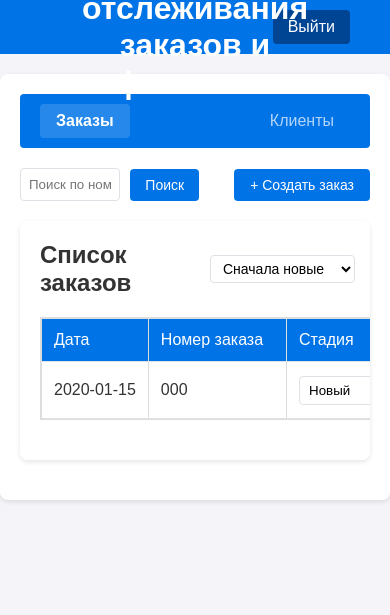
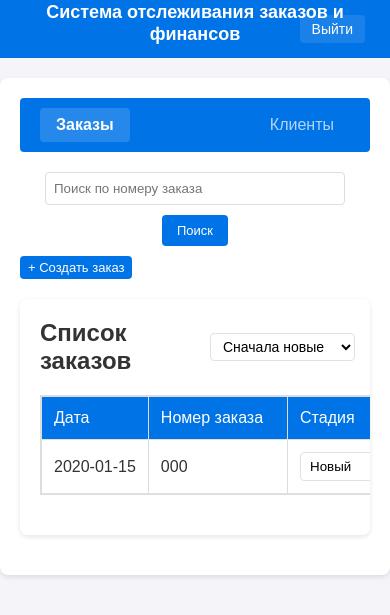
Before and after one commit to kentafar1k/okna, a Django app: page /orders/ in a window 390 px wide. Shown: the top 615 px of the page. Run offline with Django 5.2, Linux system fonts and the light colour scheme; a user stored in the database is signed in; tables that the repository leaves empty hold one stand-in row (values such as "Sample post"); parts of the project's set-up code (start-up, migrations or seed data) failed here and were passed over.

Commit message:
сделал удобным поле поиска для телефонов

```diff
--- a/orders/templates/orders/orders.html
+++ b/orders/templates/orders/orders.html
@@ -12,26 +12,26 @@
         <a href="{% url 'orders:clients' %}" class="nav-link {% if request.resolver_match.url_name == 'clients' %}active{% endif %}">Клиенты</a>
     </nav>
 
-    <div class="toolbar" style="display: flex; justify-content: space-between; align-items: center; margin-top: 15px;">
+    <div class="toolbar">
         <!-- Search box -->
-        <div class="search-box" style="flex: 1;">
-            <form method="get" class="search-form" style="display: flex; gap: 10px;">
+        <div class="search-box">
+            <form method="get" class="search-form">
                 <input type="text"
                        name="search"
                        placeholder="Поиск по номеру заказа"
                        value="{{ search_query }}"
-                       style="width: 100%; max-width: 300px; padding: 8px; border: 1px solid #dee2e6; border-radius: 4px;">
-                <button type="submit" class="button">Поиск</button>
-                {% if search_query %}
-                    <a href="{% url 'orders:orders' %}" class="button">Сбросить</a>
-                {% endif %}
+                       class="search-input">
+                <div class="search-buttons">
+                    <button type="submit" class="button">Поиск</button>
+                    {% if search_query %}
+                        <a href="{% url 'orders:orders' %}" class="button">Сбросить</a>
+                    {% endif %}
+                </div>
             </form>
         </div>
 
-
-
         <!-- Create Order button -->
-        <div class="create-order" style="margin-left: 15px;">
+        <div class="create-order">
             <a href="{% url 'orders:create_order' %}" class="button">+ Создать заказ</a>
         </div>
     </div>
@@ -395,44 +395,58 @@ th {
 
 /* Стили для панели инструментов */
 .toolbar {
-    display: flex;
-    justify-content: space-between;
-    align-items: center;
     margin: 20px 0;
-    gap: 20px;
 }
 
 .search-box {
-    flex: 1;
-    max-width: 500px;
+    width: 100%;
+    margin-bottom: 10px;
 }
 
 .search-form {
     display: flex;
+    flex-direction: column;
     gap: 10px;
 }
 
 .search-input {
-    flex: 1;
+    width: 100%;
     padding: 8px;
     border: 1px solid #dee2e6;
     border-radius: 4px;
 }
 
-.button {
-    padding: 8px 16px;
-    background-color: #0073e6;
-    color: white;
-    border: none;
-    border-radius: 4px;
-    cursor: pointer;
-    text-decoration: none;
-    font-size: 14px;
-    white-space: nowrap;
+.search-buttons {
+    display: flex;
+    gap: 10px;
 }
 
-.button:hover {
-    background-color: #005bb5;
+.create-order {
+    margin-top: 10px;
+}
+
+@media (min-width: 768px) {
+    .toolbar {
+        display: flex;
+        justify-content: space-between;
+        align-items: center;
+    }
+
+    .search-box {
+        flex: 1;
+        margin-bottom: 0;
+        max-width: 500px;
+    }
+
+    .search-form {
+        flex-direction: row;
+        align-items: center;
+    }
+
+    .create-order {
+        margin-top: 0;
+        margin-left: 15px;
+    }
 }
 </style>
 
--- a/templates/base.html
+++ b/templates/base.html
@@ -6,6 +6,57 @@
     <title>{% block title %}Система управления заказами{% endblock %}</title>
     {% load static %}
     <link rel="stylesheet" href="{% static 'css/base.css' %}">
+    <style>
+        header {
+            background-color: #0073e6;
+            padding: 15px;
+            color: white;
+        }
+
+        .header-content {
+            max-width: 1400px;
+            margin: 0 auto;
+            display: flex;
+            flex-wrap: wrap;
+            justify-content: space-between;
+            align-items: center;
+            gap: 10px;
+            padding: 0 15px;
+        }
+
+        .header-content h1 {
+            margin: 0;
+            font-size: 24px;
+            line-height: 1.2;
+        }
+
+        .logout-button {
+            background-color: rgba(255, 255, 255, 0.1);
+            color: white;
+            padding: 8px 16px;
+            border-radius: 4px;
+            text-decoration: none;
+            white-space: nowrap;
+        }
+
+        /* Адаптивные стили */
+        @media (max-width: 768px) {
+            .header-content {
+                padding: 0 10px;
+            }
+
+            .header-content h1 {
+                font-size: 18px;
+                width: 100%;
+                margin-bottom: 10px;
+            }
+
+            .logout-button {
+                font-size: 14px;
+                padding: 6px 12px;
+            }
+        }
+    </style>
 </head>
 <body>
     <header>
```
Also changed, not shown: orders/templates/orders/clients.html (+43 -32 lines), 1 other file.
